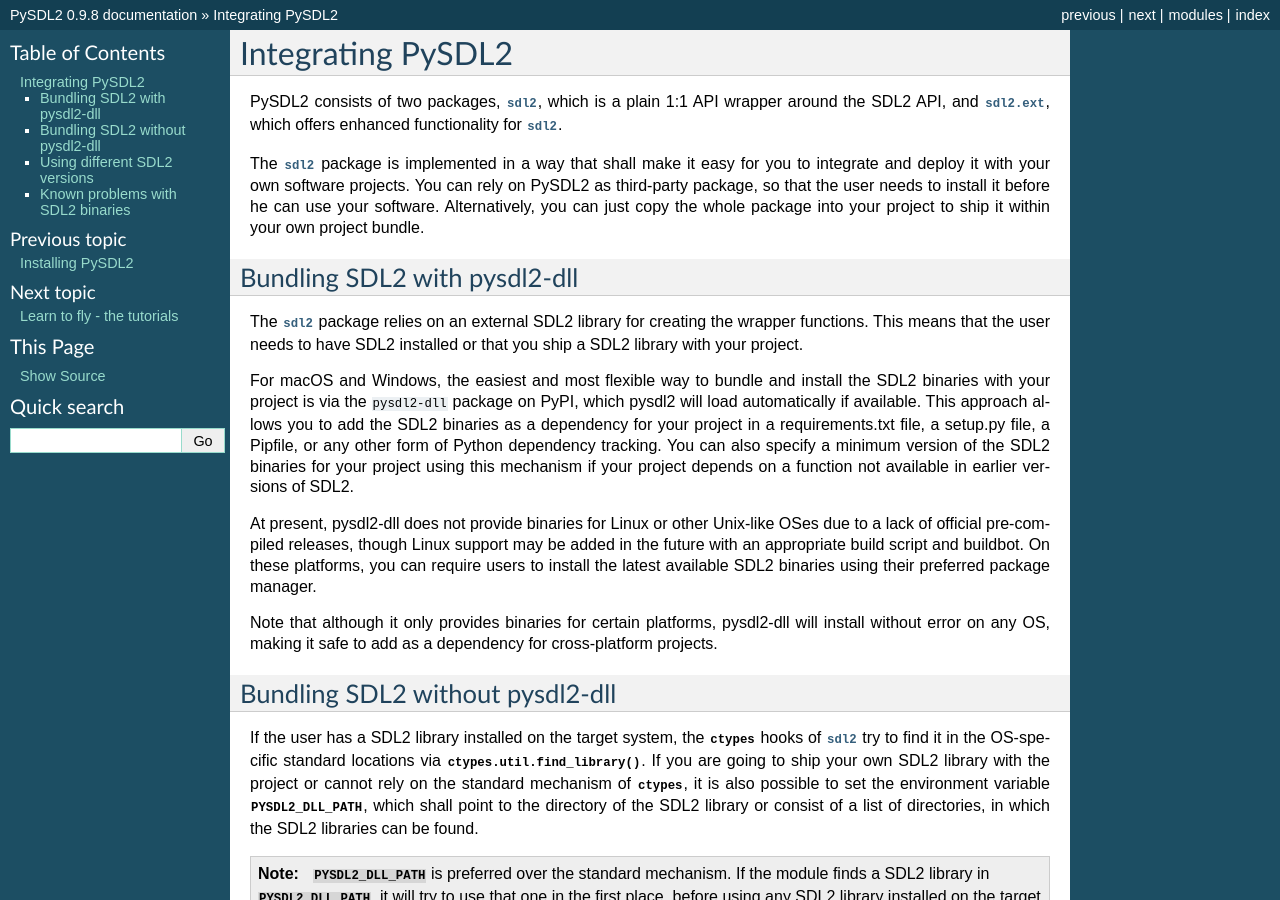
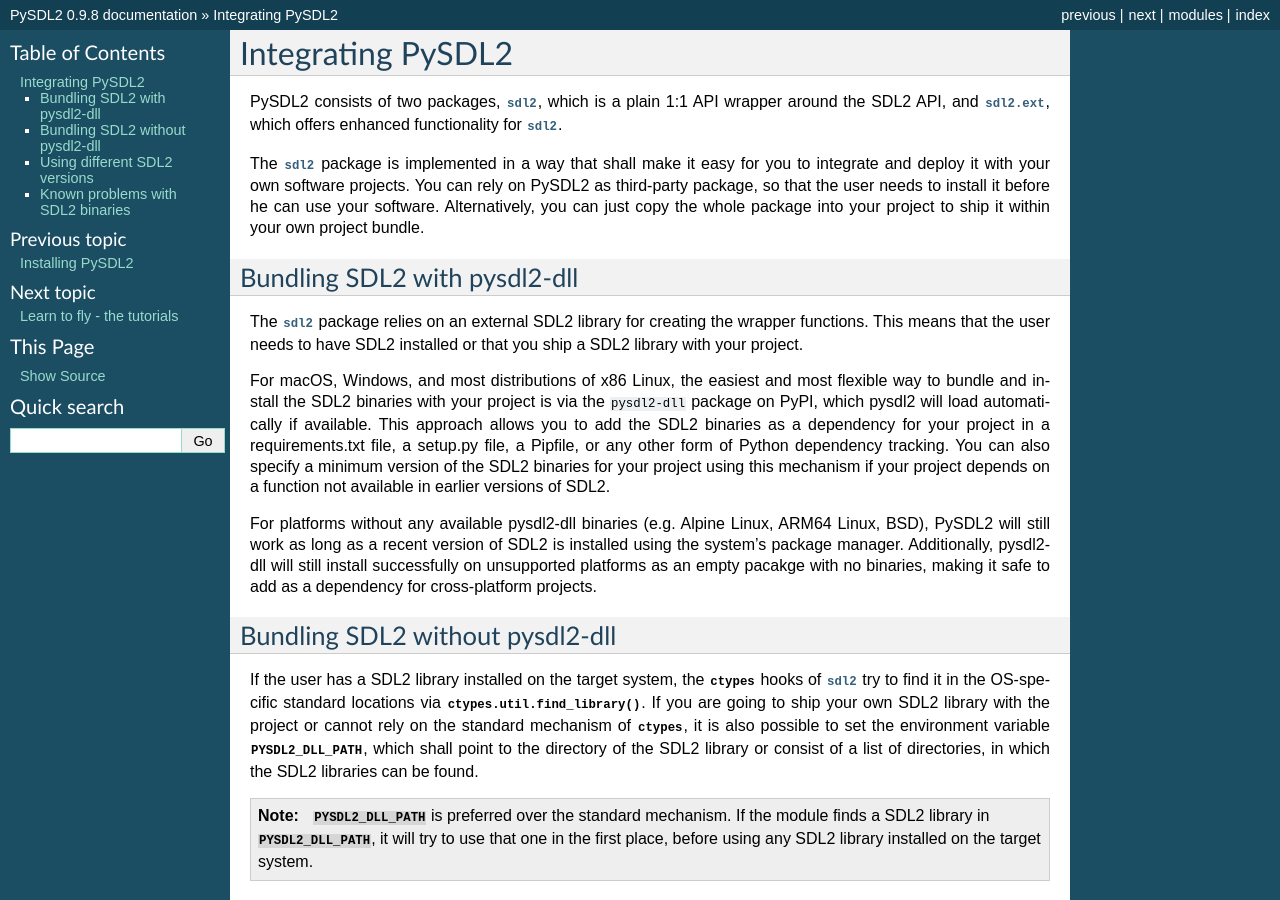
Before and after one commit to py-sdl/py-sdl2, a Sphinx documentation site: the page built from doc/integration.rst, in a window 1280 px wide and 900 px high. Built offline with Sphinx 7.4.7, drawn with Linux system fonts in a browser that asks for light colours.

Commit message:
Update pysdl2-dll info

```diff
--- a/doc/integration.rst
+++ b/doc/integration.rst
@@ -19,8 +19,9 @@
 wrapper functions. This means that the user needs to have SDL2 installed or
 that you ship a SDL2 library with your project.
 
-For macOS and Windows, the easiest and most flexible way to bundle and install
-the SDL2 binaries with your project is via the ``pysdl2-dll`` package on PyPI,
+For macOS, Windows, and most distributions of x86 Linux, the easiest and most
+flexible way to bundle and install the SDL2 binaries with your project is via
+the ``pysdl2-dll`` package on PyPI,
 which pysdl2 will load automatically if available. This approach allows you to
 add the SDL2 binaries as a dependency for your project in a requirements.txt
 file, a setup.py file, a Pipfile, or any other form of Python dependency
@@ -28,15 +29,11 @@
 project using this mechanism if your project depends on a function not
 available in earlier versions of SDL2.
 
-At present, pysdl2-dll does not provide binaries for Linux or other Unix-like
-OSes due to a lack of official pre-compiled releases, though Linux support
-may be added in the future with an appropriate build script and buildbot. On
-these platforms, you can require users to install the latest available SDL2
-binaries using their preferred package manager.
-
-Note that although it only provides binaries for certain platforms, pysdl2-dll
-will install without error on any OS, making it safe to add as a dependency for
-cross-platform projects.
+For platforms without any available pysdl2-dll binaries (e.g. Alpine Linux,
+ARM64 Linux, BSD), PySDL2 will still work as long as a recent version of SDL2
+is installed using the system's package manager. Additionally, pysdl2-dll will
+still install successfully on unsupported platforms as an empty pacakge with
+no binaries, making it safe to add as a dependency for cross-platform projects.
 
 Bundling SDL2 without pysdl2-dll
 --------------------------------
```
